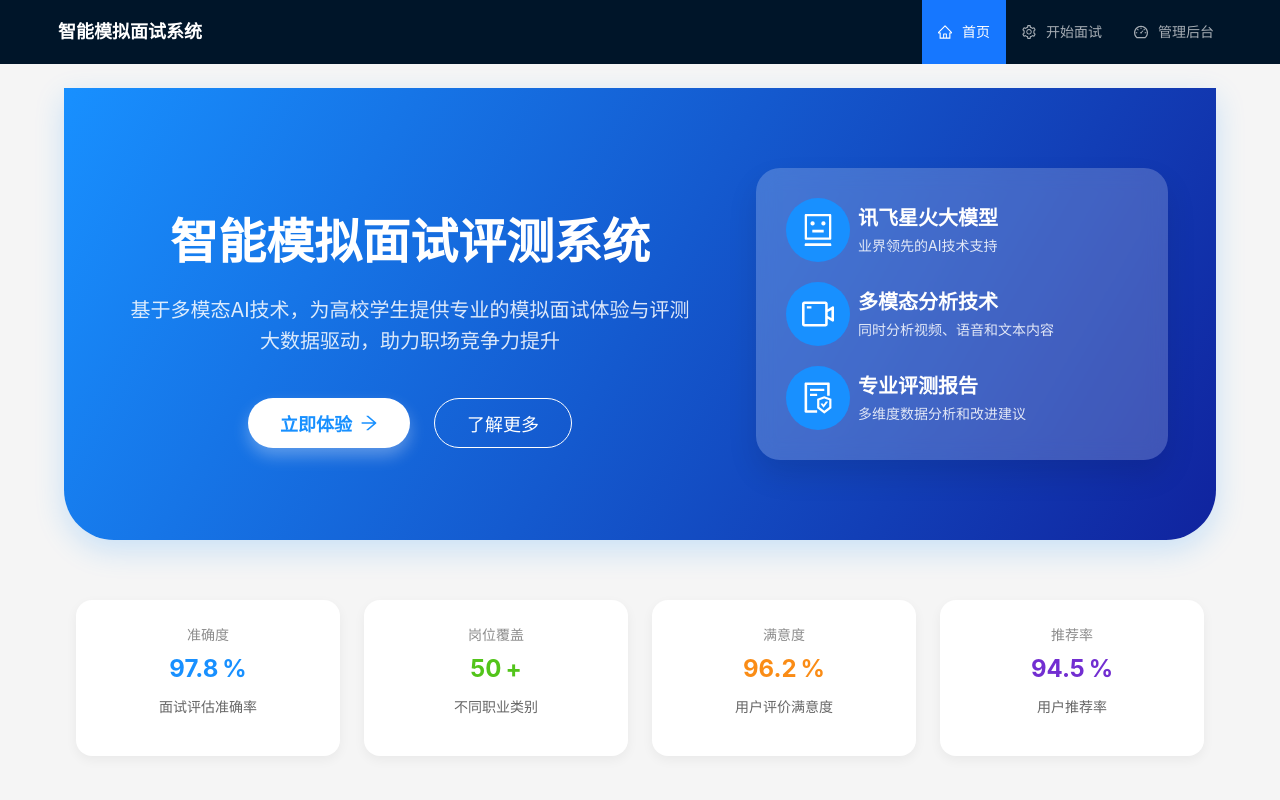
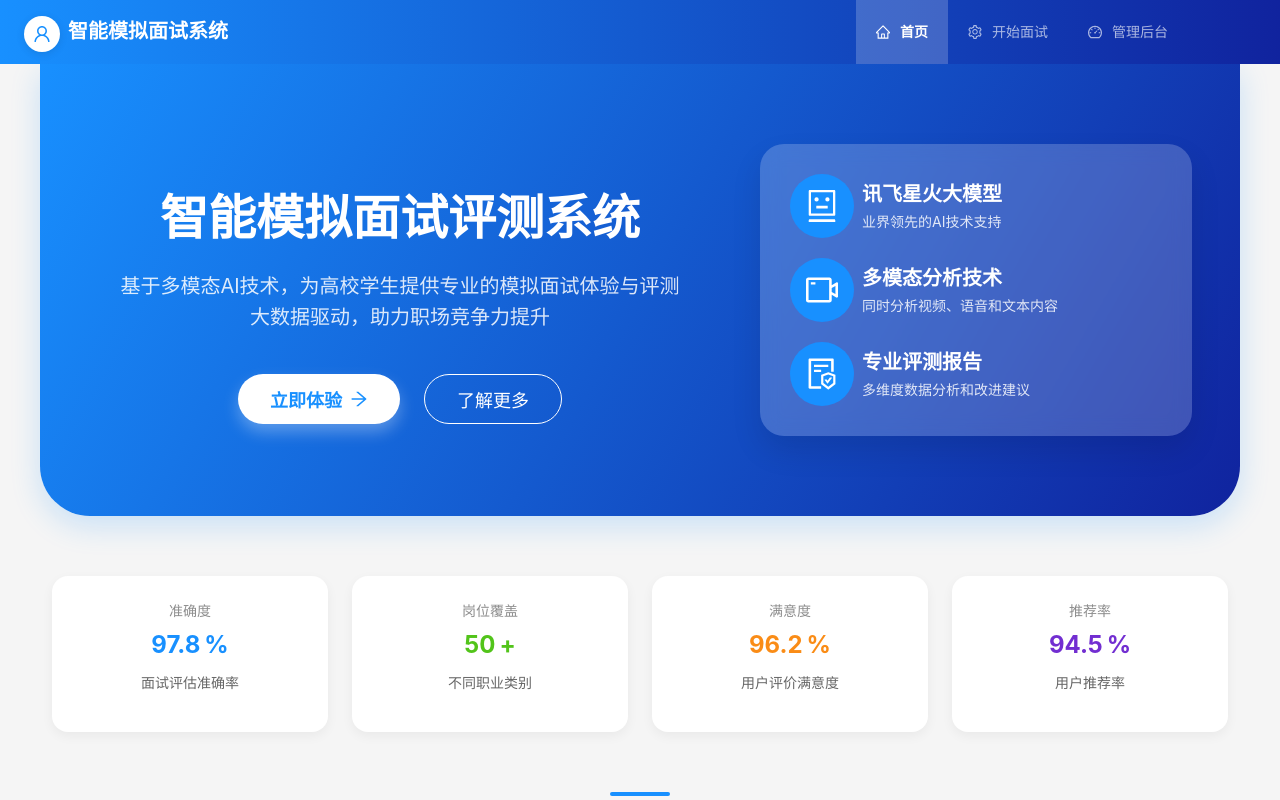
Before and after one commit to thoulee21/interview-ai, a React (Create React App) app in the folder frontend/: page / in a window 1280 px wide. Shown: the top 800 px of the page. Built offline with nearby package versions, Linux system fonts and the light colour scheme; no server answers.

Commit message:
feat(AppHeader): 添加滚动效果及动态样式，优化页面头部展示 feat(App): 修改内容结构，提升可读性和维护性 style(App.css): 优化导航菜单样式，增强用户交互体验 style(index.css): 移除容器内边距，简化样式

```diff
--- a/frontend/src/App.css
+++ b/frontend/src/App.css
@@ -3,7 +3,7 @@
 }
 
 .site-content {
-  padding: 0;
+  padding-top: 0px;
   margin-top: 64px;
   min-height: calc(100vh - 64px - 70px);
 }
@@ -15,6 +15,7 @@
   display: flex;
   justify-content: space-between;
   align-items: center;
+  height: 64px;
 }
 
 .logo {
@@ -32,6 +33,48 @@
   line-height: 64px;
 }
 
+/* 美化导航菜单项 */
+.nav-menu .ant-menu-item {
+  padding: 0 20px;
+  transition: all 0.3s;
+}
+
+.nav-menu .ant-menu-item:hover {
+  background-color: rgba(255, 255, 255, 0.1);
+  transform: translateY(-2px);
+}
+
+.nav-menu .ant-menu-item-selected {
+  background-color: rgba(255, 255, 255, 0.2) !important;
+  font-weight: bold;
+}
+
+/* 桌面和移动端菜单响应式显示 */
+.desktop-menu {
+  display: flex;
+  align-items: center;
+}
+
+.mobile-menu {
+  display: none;
+}
+
+/* 媒体查询 - 平板和手机适配 */
+@media (max-width: 768px) {
+  .desktop-menu {
+    display: none;
+  }
+
+  .mobile-menu {
+    display: flex;
+  }
+
+  .site-header {
+    padding: 0 16px;
+  }
+}
+
+/* 页面通用样式 */
 .page-title {
   margin-bottom: 24px;
   text-align: center;
@@ -93,3 +136,8 @@
   border-left: 0.25em solid #dfe2e5;
   margin-bottom: 1em;
 }
+
+/* 页头动画效果 */
+.site-header.scrolled {
+  backdrop-filter: blur(10px);
+}
--- a/frontend/src/App.js
+++ b/frontend/src/App.js
@@ -1,23 +1,23 @@
+import { Layout } from "antd";
 import React from "react";
-import { Routes, Route } from "react-router-dom";
-import { Layout } from "antd";
+import { Route, Routes } from "react-router-dom";
+import "./App.css";
 import AppHeader from "./components/AppHeader";
-import HomePage from "./pages/HomePage";
-import InterviewSetupPage from "./pages/InterviewSetupPage";
-import InterviewPage from "./pages/InterviewPage";
-import ResultPage from "./pages/ResultPage";
-import NotFoundPage from "./pages/NotFoundPage";
 import AdminPage from "./pages/AdminPage";
 import AdminSessionDetailPage from "./pages/AdminSessionDetailPage";
-import "./App.css";
+import HomePage from "./pages/HomePage";
+import InterviewPage from "./pages/InterviewPage";
+import InterviewSetupPage from "./pages/InterviewSetupPage";
+import NotFoundPage from "./pages/NotFoundPage";
+import ResultPage from "./pages/ResultPage";
 
-const { Content, Footer } = Layout;
+const { Footer } = Layout;
 
 function App() {
   return (
     <Layout className="layout">
       <AppHeader />
-      <Content className="site-content">
+      <div className="site-content">
         <div className="container">
           <Routes>
             <Route path="/" element={<HomePage />} />
@@ -25,11 +25,14 @@ function App() {
             <Route path="/interview/:sessionId" element={<InterviewPage />} />
             <Route path="/results/:sessionId" element={<ResultPage />} />
             <Route path="/admin" element={<AdminPage />} />
-            <Route path="/admin/sessions/:sessionId" element={<AdminSessionDetailPage />} />
+            <Route
+              path="/admin/sessions/:sessionId"
+              element={<AdminSessionDetailPage />}
+            />
             <Route path="*" element={<NotFoundPage />} />
           </Routes>
         </div>
-      </Content>
+      </div>
       <Footer style={{ textAlign: "center" }}>
         智能模拟面试系统 ©{new Date().getFullYear()} 中国软件杯参赛作品
       </Footer>
--- a/frontend/src/components/AppHeader.js
+++ b/frontend/src/components/AppHeader.js
@@ -1,37 +1,114 @@
-import React from "react";
-import { Layout, Menu } from "antd";
+import {
+  DashboardOutlined,
+  HomeOutlined,
+  SettingOutlined,
+  UserOutlined
+} from "@ant-design/icons";
+import { Avatar, Layout, Menu } from "antd";
+import React, { useEffect, useState } from "react";
 import { Link, useLocation } from "react-router-dom";
-import { HomeOutlined, SettingOutlined, DashboardOutlined } from "@ant-design/icons";
 
 const { Header } = Layout;
 
 const AppHeader = () => {
   const location = useLocation();
+  const [scrolled, setScrolled] = useState(false);
+
+  useEffect(() => {
+    const handleScroll = () => {
+      if (window.scrollY > 30) {
+        setScrolled(true);
+      } else {
+        setScrolled(false);
+      }
+    };
+
+    window.addEventListener("scroll", handleScroll);
+    return () => window.removeEventListener("scroll", handleScroll);
+  }, []);
+
+  // 根据页面滚动状态动态设置Header样式
+  const headerStyle = {
+    position: "fixed",
+    zIndex: 1000,
+    width: "100%",
+    display: "flex",
+    justifyContent: "space-between",
+    alignItems: "center",
+    padding: "0 24px",
+    transition: "all 0.3s ease",
+    background: "linear-gradient(90deg, #1890ff 0%, #10239e 100%)",
+    boxShadow: scrolled ? "0 2px 8px rgba(0, 0, 0, 0.15)" : "none",
+  };
+
+  const logoStyle = {
+    display: "flex",
+    alignItems: "center",
+  };
+
+  const logoTextStyle = {
+    margin: "0 0 0 8px",
+    color: "white",
+    fontSize: "20px",
+    fontWeight: "bold",
+  };
+
+  const menuItems = [
+    {
+      key: "/",
+      icon: <HomeOutlined />,
+      label: <Link to="/">首页</Link>,
+    },
+    {
+      key: "/setup",
+      icon: <SettingOutlined />,
+      label: <Link to="/setup">开始面试</Link>,
+    },
+    {
+      key: "/admin",
+      icon: <DashboardOutlined />,
+      label: <Link to="/admin">管理后台</Link>,
+    },
+  ];
 
   return (
-    <Header className="site-header">
-      <div className="logo">
+    <Header
+      className={`site-header ${scrolled ? "scrolled" : ""}`}
+      style={headerStyle}
+    >
+      <div className="logo" style={logoStyle}>
         <Link to="/">
-          <h1>智能模拟面试系统</h1>
+          <Avatar
+            size={36}
+            icon={<UserOutlined />}
+            style={{
+              background: "white",
+              color: "#1890ff",
+              boxShadow: "0 2px 8px rgba(0, 0, 0, 0.1)",
+            }}
+          />
+          <span style={logoTextStyle}>智能模拟面试系统</span>
         </Link>
       </div>
 
-      <Menu
-        theme="dark"
-        mode="horizontal"
-        selectedKeys={[location.pathname]}
-        className="nav-menu"
+      {/* 桌面导航菜单 */}
+      <div
+        className="desktop-menu"
+        style={{ display: "flex", alignItems: "center" }}
       >
-        <Menu.Item key="/" icon={<HomeOutlined />}>
-          <Link to="/">首页</Link>
-        </Menu.Item>
-        <Menu.Item key="/setup" icon={<SettingOutlined />}>
-          <Link to="/setup">开始面试</Link>
-        </Menu.Item>
-        <Menu.Item key="/admin" icon={<DashboardOutlined />}>
-          <Link to="/admin">管理后台</Link>
-        </Menu.Item>
-      </Menu>
+        <Menu
+          theme="dark"
+          mode="horizontal"
+          selectedKeys={[location.pathname]}
+          className="nav-menu"
+          style={{
+            background: "transparent",
+            borderBottom: "none",
+            minWidth: "400px",
+          }}
+          items={menuItems}
+        />
+      </div>
     </Header>
   );
 };
--- a/frontend/src/index.css
+++ b/frontend/src/index.css
@@ -14,7 +14,6 @@ code {
 }
 
 .container {
-  padding: 24px;
   max-width: 1200px;
   margin: 0 auto;
 }
```
